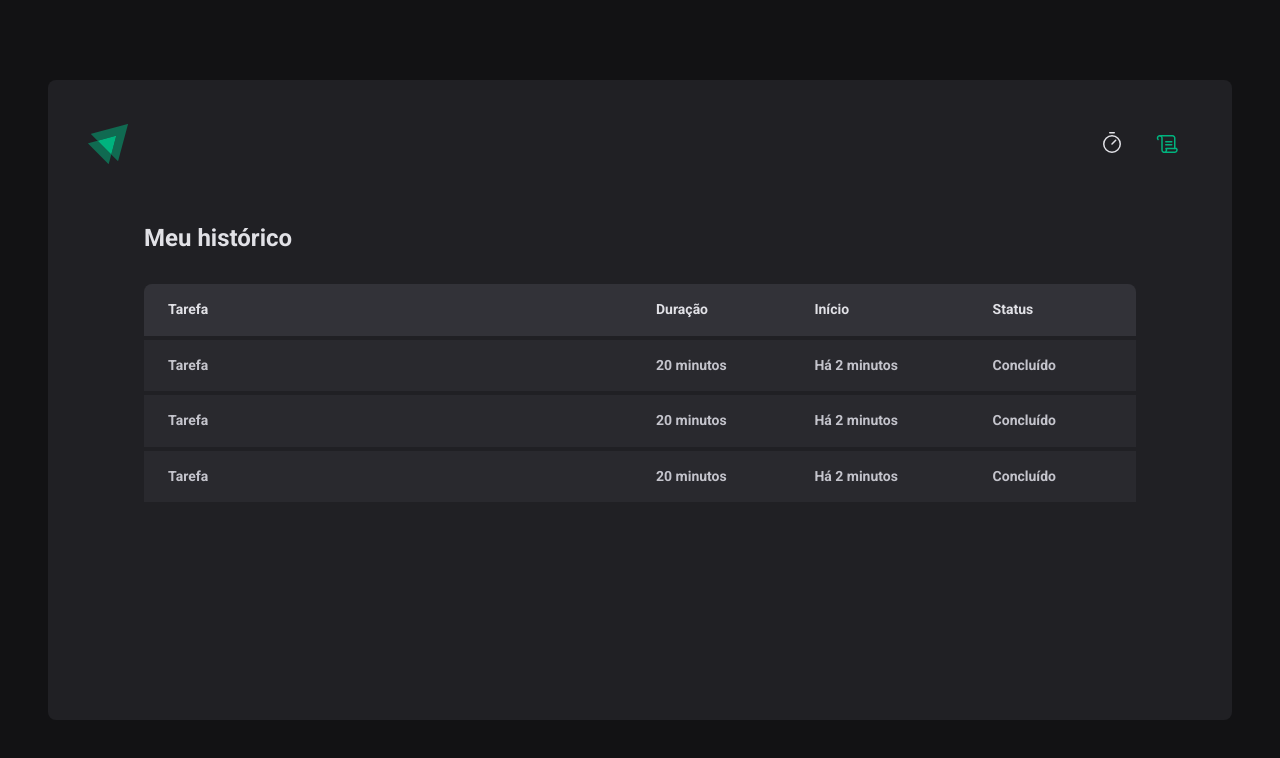
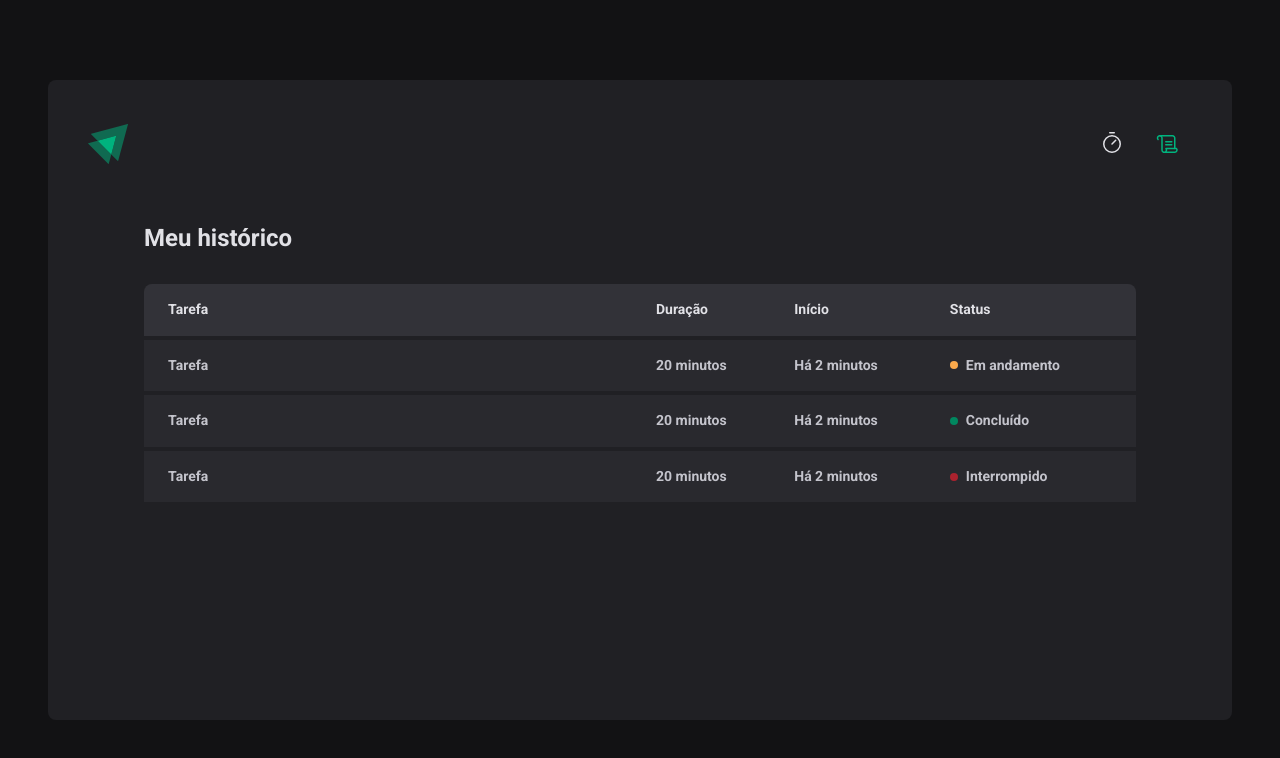
Before and after one commit to YagoB16/ignite-timer, a React (Vite) app: page /history in a window 1280 px wide. Shown: the top 758 px of the page. Built offline with nearby package versions, Linux system fonts and the light colour scheme.

Commit message:
Criação de styled component para Status de tarefa

```diff
--- a/src/pages/History/index.tsx
+++ b/src/pages/History/index.tsx
@@ -1,4 +1,4 @@
-import { HistoryContainer, HistoryList } from "./styles";
+import { HistoryContainer, HistoryList, Status } from "./styles";
 
 export function History() {
     return (
@@ -20,19 +20,25 @@
                                 <td>Tarefa</td>
                                 <td>20 minutos</td>
                                 <td>Há 2 minutos</td>
-                                <td>Concluído</td>
+                                <td>
+                                    <Status statusColor="yellow">Em andamento</Status>
+                                </td>
                             </tr>
                             <tr>
                                 <td>Tarefa</td>
                                 <td>20 minutos</td>
                                 <td>Há 2 minutos</td>
-                                <td>Concluído</td>
+                                <td>
+                                    <Status statusColor="green">Concluído</Status>
+                                </td>
                             </tr>
                             <tr>
                                 <td>Tarefa</td>
                                 <td>20 minutos</td>
                                 <td>Há 2 minutos</td>
-                                <td>Concluído</td>
+                                <td>
+                                    <Status statusColor="red">Interrompido</Status>
+                                </td>
                             </tr>
                         </tbody>
                     </table>
--- a/src/pages/History/styles.ts
+++ b/src/pages/History/styles.ts
@@ -22,7 +22,7 @@
         border-collapse: collapse;
         min-width: 600px;
 
-        th{
+        th {
             background-color: ${(props) => props.theme['gray-600']};
             padding: 1rem;
             text-align: left;
@@ -40,6 +40,7 @@
                 padding-right: 1.5rem;
             }
         }
+
         td {
             background-color: ${(props) => props.theme['gray-700']};
             border-top: 4px solid ${(props) => props.theme['gray-800']};
@@ -58,3 +59,26 @@
         }
     }
     `
+
+const STATUS_COLORS ={
+    yellow: 'yellow-500',
+    green: 'green-500',
+    red: 'red-500',
+} as const
+interface StatusProps {
+    statusColor: keyof typeof STATUS_COLORS,
+}
+
+export const Status = styled.span <StatusProps>`
+    display: flex;
+    align-items: center;
+    gap: 0.5rem;
+
+    &::before{
+        content: '';
+        width: 0.5rem;
+        height: 0.5rem;
+        border-radius: 9999px;
+        background: ${(props) => props.theme[STATUS_COLORS[props.statusColor]]};
+    }
+`
```
